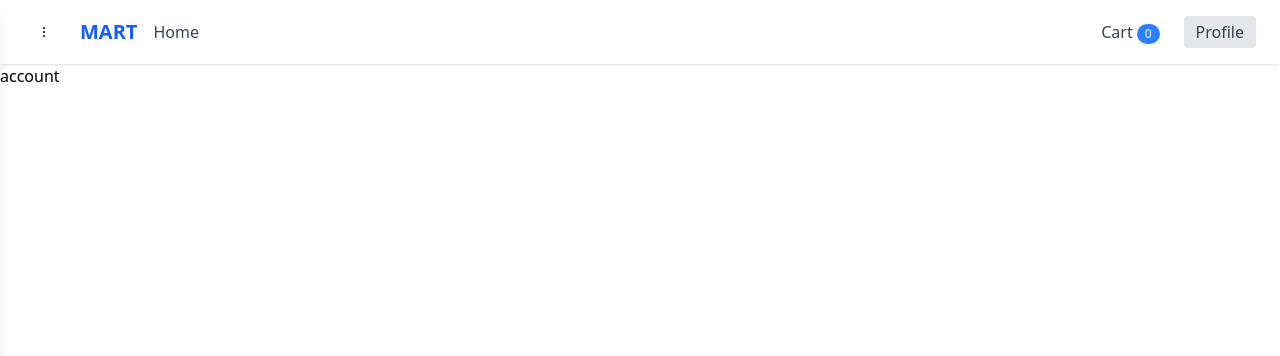
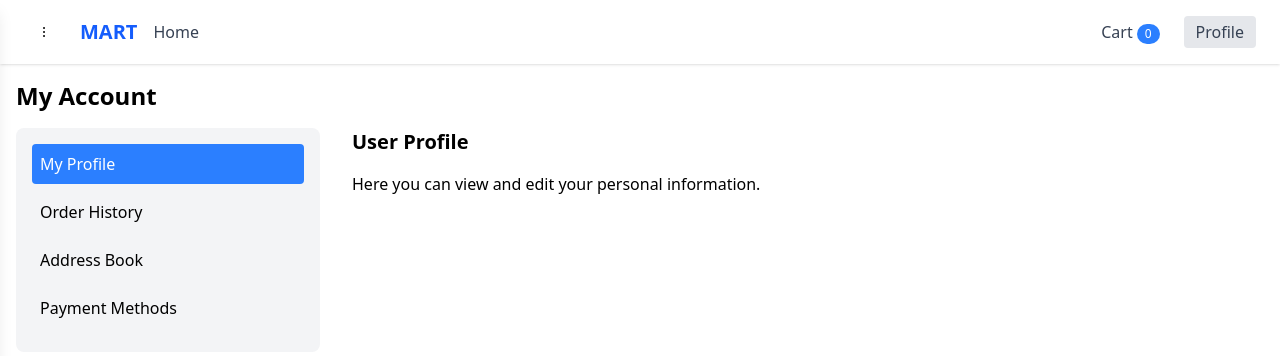
Before and after one commit to piyush-gif/Mart, a React (Vite) app in the folder client/: page /Account in a window 1280 px wide. Shown: the top 356 px of the page. Built offline with nearby package versions, Linux system fonts and the light colour scheme; no server answers.

Commit message:
account page

```diff
--- /dev/null
+++ b/client/src/components/account/AccountSidebar.jsx
@@ -0,0 +1,27 @@
+import React from 'react';
+
+const AccountSidebar = ({ activeTab, setActiveTab }) => {
+  const navItems = [
+    { key: 'profile', label: 'My Profile' },
+    { key: 'orders', label: 'Order History' },
+    { key: 'addresses', label: 'Address Book' },
+    { key: 'payment', label: 'Payment Methods' },
+
+  ];
+
+  return (
+    <div className="bg-gray-100 p-4 rounded-lg">
+      <ul>
+        {navItems.map((item) => (
+          <li key={item.key} className="mb-2">
+            <button onClick={() => setActiveTab(item.key)} className={`w-full text-left p-2 rounded ${activeTab === item.key ? 'bg-blue-500 text-white' : 'hover:bg-gray-200'}`}>
+              {item.label}
+            </button>
+          </li>
+        ))}
+      </ul>
+    </div>
+  );
+};
+
+export default AccountSidebar;
--- /dev/null
+++ b/client/src/components/account/OrderHistory.jsx
@@ -0,0 +1,13 @@
+import React from 'react';
+
+const OrderHistory = () => {
+  return (
+    <div>
+      <h2 className="text-xl font-semibold mb-4">Order History</h2>
+      <p>You have no past orders.</p>
+      {/* Logic to fetch and display a list of orders will go here */}
+    </div>
+  );
+};
+
+export default OrderHistory;
--- /dev/null
+++ b/client/src/components/account/UserProfile.jsx
@@ -0,0 +1,13 @@
+import React from 'react';
+
+const UserProfile = () => {
+  return (
+    <div>
+      <h2 className="text-xl font-semibold mb-4">User Profile</h2>
+      <p>Here you can view and edit your personal information.</p>
+      {/* Form to edit user details will go here */}
+    </div>
+  );
+};
+
+export default UserProfile;
--- a/client/src/pages/AccountPage.jsx
+++ b/client/src/pages/AccountPage.jsx
@@ -1,12 +1,37 @@
-const accountPage = () => {
+import React, { useState } from 'react';
+import AccountSidebar from '../components/account/AccountSidebar';
+import UserProfile from '../components/account/UserProfile';
+import OrderHistory from '../components/account/OrderHistory';
+// Import other components like AddressBook, PaymentMethods etc. as you create them
+
+const AccountPage = () => {
+  const [activeTab, setActiveTab] = useState('profile');
+
+  const renderContent = () => {
+    switch (activeTab) {
+      case 'profile':
+        return <UserProfile />;
+      case 'orders':
+        return <OrderHistory />;
+      // Add cases for 'addresses', 'payment', 'wishlist' etc.
+      default:
+        return <UserProfile />;
+    }
+  };
+
   return (
-
-    <div>
-      <div>
-        <h1>account</h1>
+    <div className="container mx-auto p-4">
+      <h1 className="text-2xl font-bold mb-4">My Account</h1>
+      <div className="flex flex-col md:flex-row gap-8">
+        <div className="w-full md:w-1/4">
+          <AccountSidebar activeTab={activeTab} setActiveTab={setActiveTab} />
+        </div>
+        <div className="w-full md:w-3/4">
+          {renderContent()}
+        </div>
       </div>
     </div>
-   );
-}
+  );
+};
 
-export default accountPage;
+export default AccountPage;
```
Also changed, not shown: 2 other files (tests, documents, lock files or other folders).
